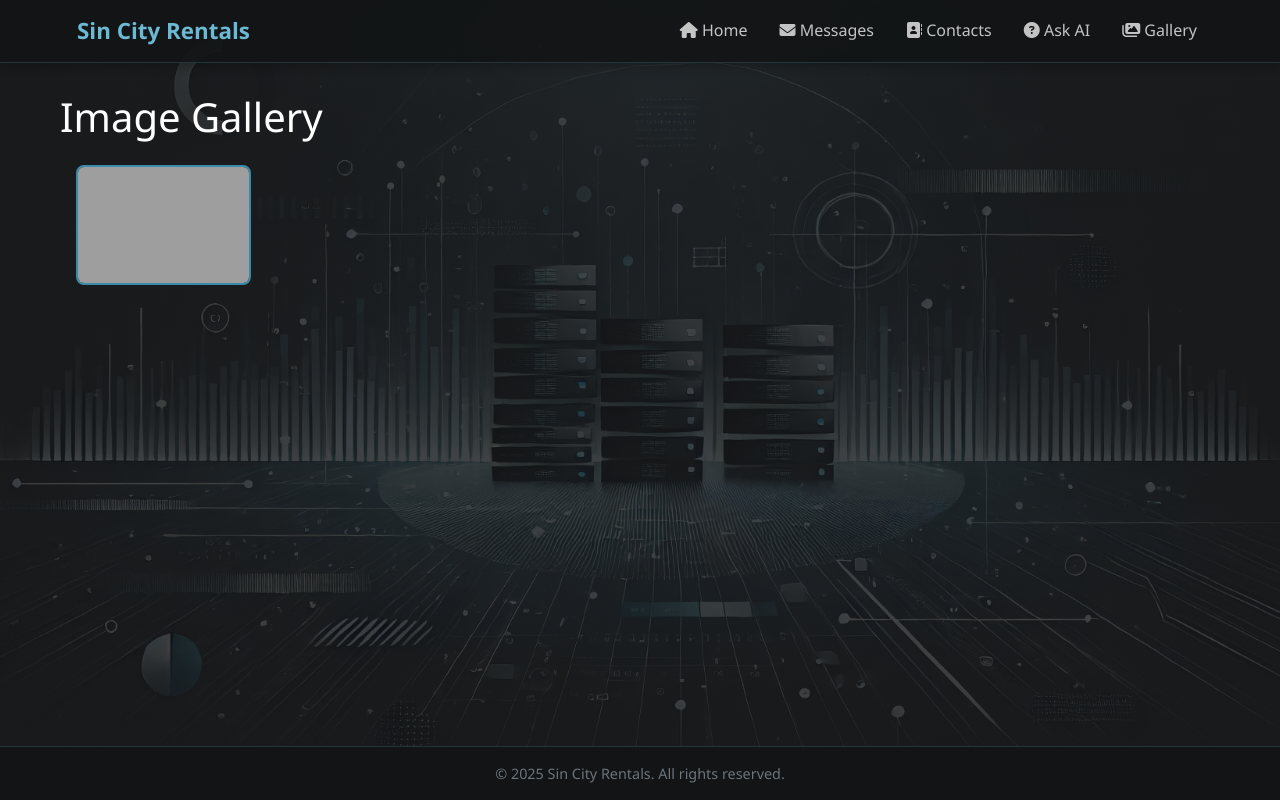
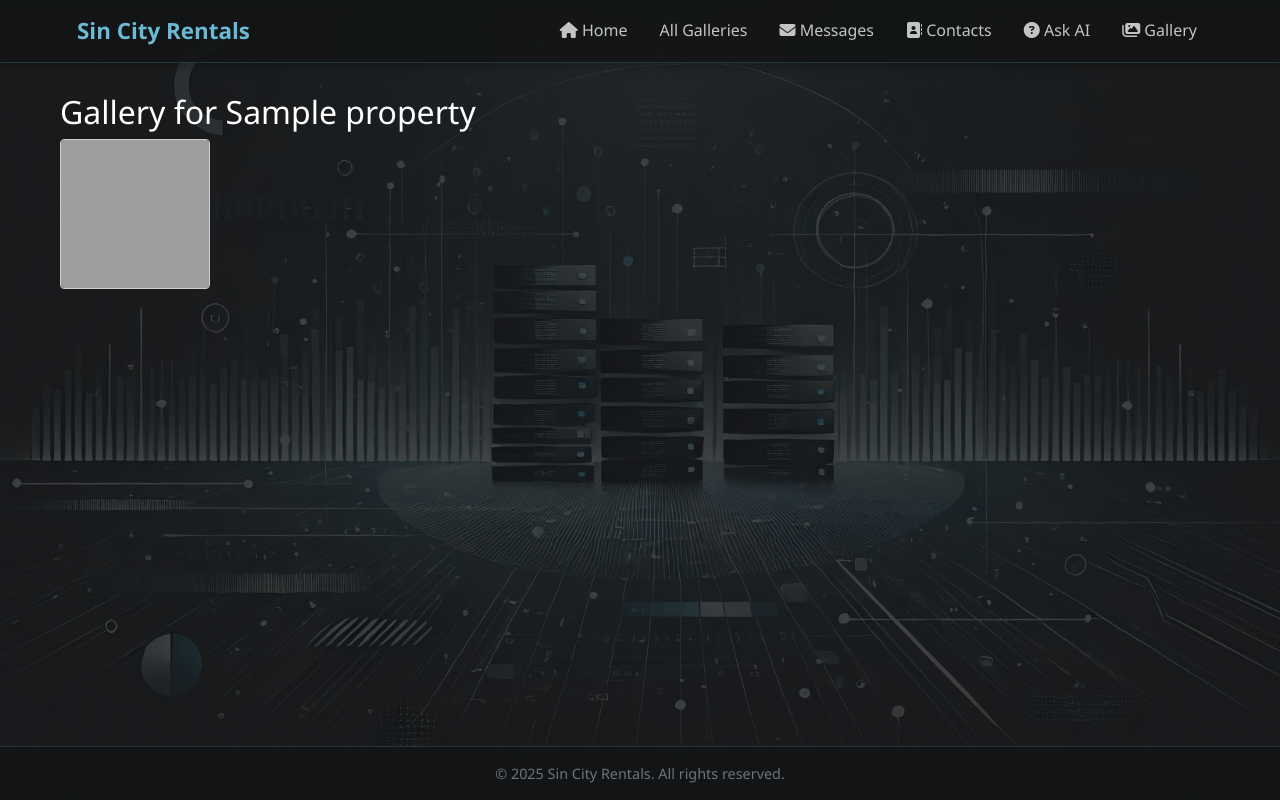
Before and after one commit to oakweb/openphone-monitor, a Flask app: page /gallery/1 in a window 1280 px wide. Run offline with Flask 3, Linux system fonts and the light colour scheme; tables that the repository leaves empty hold one stand-in row (values such as "Sample post"); some libraries are stand-ins or nearby versions; grey boxes are pictures that could not be loaded.

Commit message:
Tighten up gallery grid and base layout

```diff
--- a/templates/base.html
+++ b/templates/base.html
@@ -113,6 +113,12 @@
                             </a>
                         </li>
                         <li class="nav-item">
+                            <a class="nav-link {% if request.endpoint=='galleries_overview' %}active{% endif %}"
+                               href="{{ url_for('galleries_overview') }}">
+                              All Galleries
+                            </a>
+                          </li>
+                        <li class="nav-item">
                             <a class="nav-link {% if request.endpoint == 'messages_view' %}active{% endif %}" href="{{ url_for('messages_view') }}">
                                <i class="fas fa-envelope"></i> Messages
                             </a>
--- a/templates/gallery.html
+++ b/templates/gallery.html
@@ -1,97 +1,52 @@
 {% extends 'base.html' %}
 
-{% block title %}Image Gallery{% endblock %}
+{% block title %}
+  {% if property %}Gallery for {{ property.name }}{% else %}All Images{% endif %}
+{% endblock %}
 
 {% block head_extra %}
   <style>
-    .gallery-container {
-        display: grid;
-        grid-template-columns: repeat(auto-fill, minmax(150px, 1fr)); /* Responsive grid */
+    .gallery {
+      display: flex;
+      flex-wrap: wrap;
       gap: 1rem;
-        padding: 1rem;
+      justify-content: start;
     }
-    .gallery-item img {
+    .gallery a {
+      display: block;
+      width: 150px;
+      height: 150px;
+      overflow: hidden;
+      border: 1px solid #ccc;
+      border-radius: 4px;
+    }
+    .gallery img {
       width: 100%;
-        height: 120px; /* Fixed height for thumbnails */
-        object-fit: cover; /* Crop images nicely */
-        border-radius: 8px;
-        border: 2px solid #3a8bab;
-        transition: transform 0.2s ease-in-out, box-shadow 0.2s ease-in-out;
-        cursor: pointer;
+      height: 100%;
+      object-fit: cover;
+      display: block;
     }
-     .gallery-item img:hover {
-        transform: scale(1.05);
-        box-shadow: 0 4px 15px rgba(58, 139, 171, 0.5);
-     }
-     /* Basic Lightbox Styling (can be improved with JS library later) */
-     .lightbox {
-        display: none; position: fixed; z-index: 1050;
-        left: 0; top: 0; width: 100%; height: 100%;
-        background-color: rgba(0,0,0,0.8);
-        justify-content: center; align-items: center; padding: 20px;
-     }
-     .lightbox img { max-width: 90%; max-height: 90%; }
-     .lightbox-close { position: absolute; top: 20px; right: 30px; font-size: 30px; color: #fff; cursor: pointer; }
   </style>
 {% endblock %}
 
 {% block content %}
-<h1 class="page-title">Image Gallery</h1>
-<div class="tech-divider"></div>
+  <h2>
+    {% if property %}
+      Gallery for {{ property.name }}
+    {% else %}
+      All Images
+    {% endif %}
+  </h2>
 
-{% if error %}
-    <div class="alert alert-danger">{{ error }}</div>
-{% endif %}
-
-{% if image_files and image_files|length > 0 %}
-    <div class="gallery-container">
-        {% for image_path in image_files %}
-            <div class="gallery-item">
-                {# Generate URL for static file #}
-                {% set image_url = url_for('static', filename=image_path) %}
-                {# Link thumbnail to full image or use lightbox #}
-                <a href="{{ image_url }}" target="_blank" onclick="openLightbox('{{ image_url }}'); return false;">
-                    <img src="{{ image_url }}" alt="Gallery image {{ loop.index }}">
+  {% if image_files %}
+    <div class="gallery">
+      {% for img in image_files %}
+        <a href="{{ url_for('static', filename=img) }}" target="_blank">
+          <img src="{{ url_for('static', filename=img) }}" alt="">
         </a>
-                {# Optional: Display filename #}
-                {# <p class="text-center text-muted small mt-1">{{ image_path.split('/')[-1]|truncate(20) }}</p> #}
-            </div>
       {% endfor %}
     </div>
   {% else %}
-    <div class="card">
-        <div class="card-body text-center text-muted">
-            No images found in the upload folder ({{ url_for('static', filename='uploads/') }}). Ensure the webhook is saving images locally.
-        </div>
-    </div>
+    <p>No images to display.</p>
   {% endif %}
-
-<div id="imageLightbox" class="lightbox" onclick="closeLightbox()">
-    <span class="lightbox-close" onclick="closeLightbox()">&times;</span>
-    <img id="lightboxImage" src="" alt="Full size image">
-</div>
-
 {% endblock %}
-
-{% block scripts %}
-<script>
-    function openLightbox(imageUrl) {
-        document.getElementById('lightboxImage').src = imageUrl;
-        document.getElementById('imageLightbox').style.display = 'flex';
-        document.body.style.overflow = 'hidden'; // Prevent background scroll
-    }
-
-    function closeLightbox() {
-        document.getElementById('imageLightbox').style.display = 'none';
-        document.getElementById('lightboxImage').src = ''; // Clear src
-        document.body.style.overflow = 'auto'; // Restore scroll
-    }
-
-    // Close lightbox with Escape key
-    document.addEventListener('keydown', function(event) {
-        if (event.key === 'Escape' && document.getElementById('imageLightbox').style.display === 'flex') {
-            closeLightbox();
-        }
-    });
-</script>
-{% endblock %}
```
Lines whose indentation alone changed are shown as unchanged.
